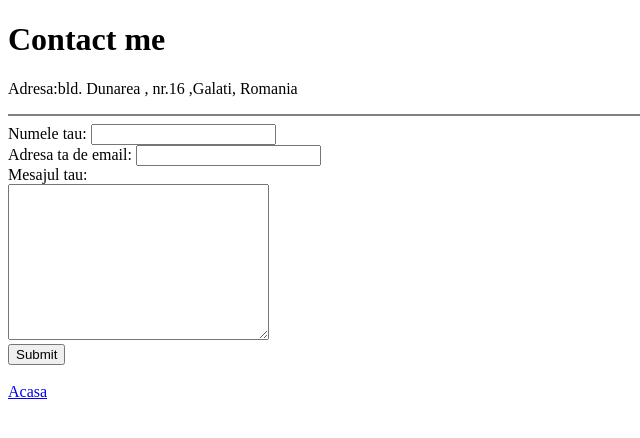
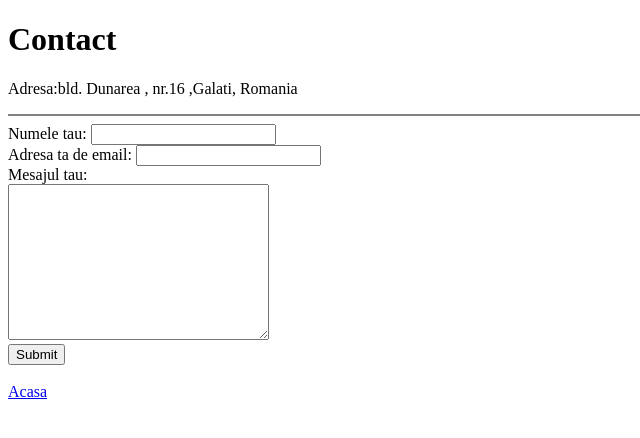
Before and after one commit to Victor0789/cv, a plain HTML site: page contactme.html in a window 1280 px wide. Shown: the full height of the page, 0-640 px from the left. Drawn offline with Linux system fonts and the light colour scheme.

Commit message:
Update contactme.html

```diff
--- a/contactme.html
+++ b/contactme.html
@@ -3,11 +3,11 @@
 
 <head>
   <meta charset="utf-8">
-  <title></title>
+  <title>Contact</title>
 </head>
 
 <body>
-  <h1>Contact me</h1>
+  <h1>Contact</h1>
   <p>Adresa:bld. Dunarea , nr.16 ,Galati, Romania</p>
   <hr noshade>
   <form action="mailto:ghermanvictor@ymail.com" method="post" enctype="text/plain">
```
